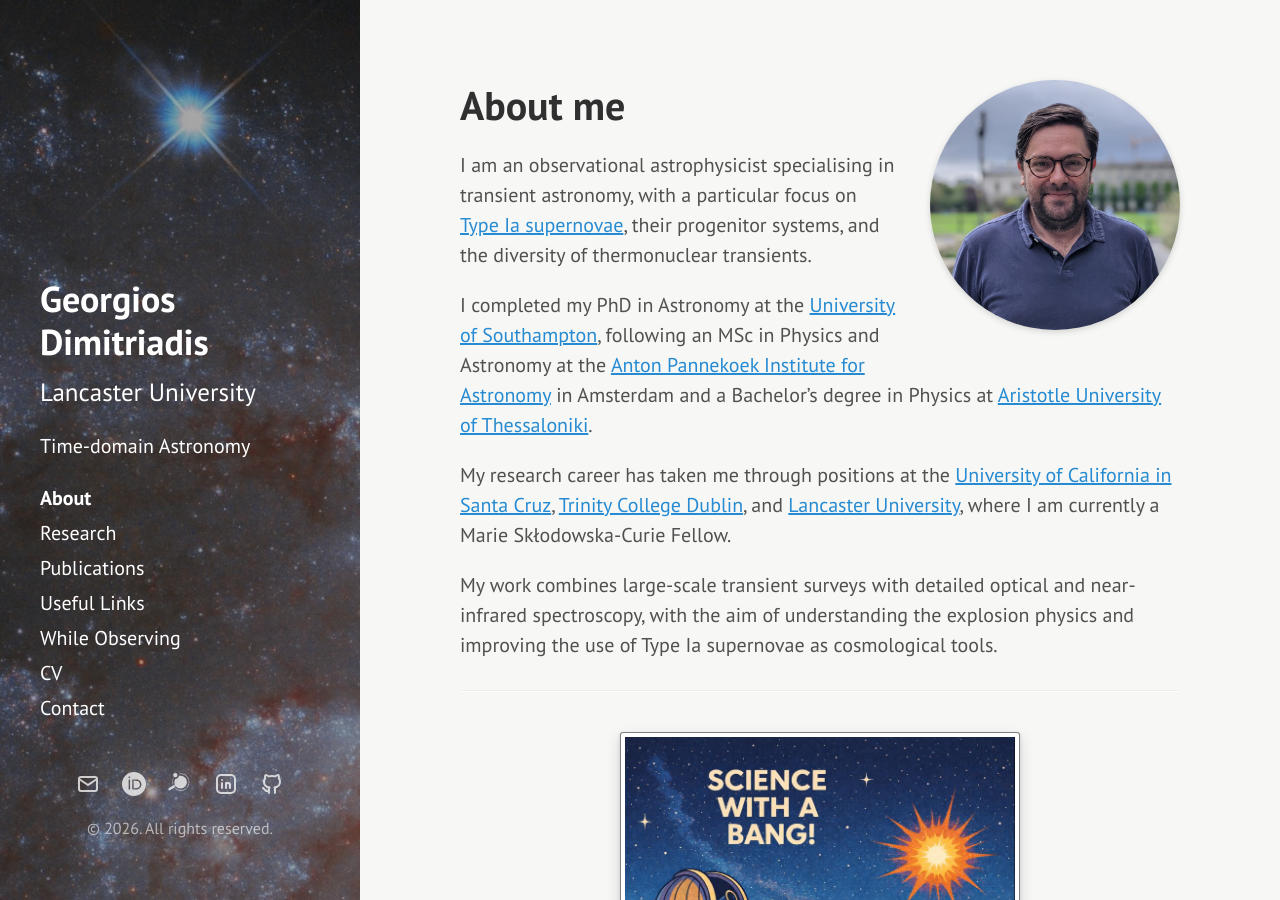
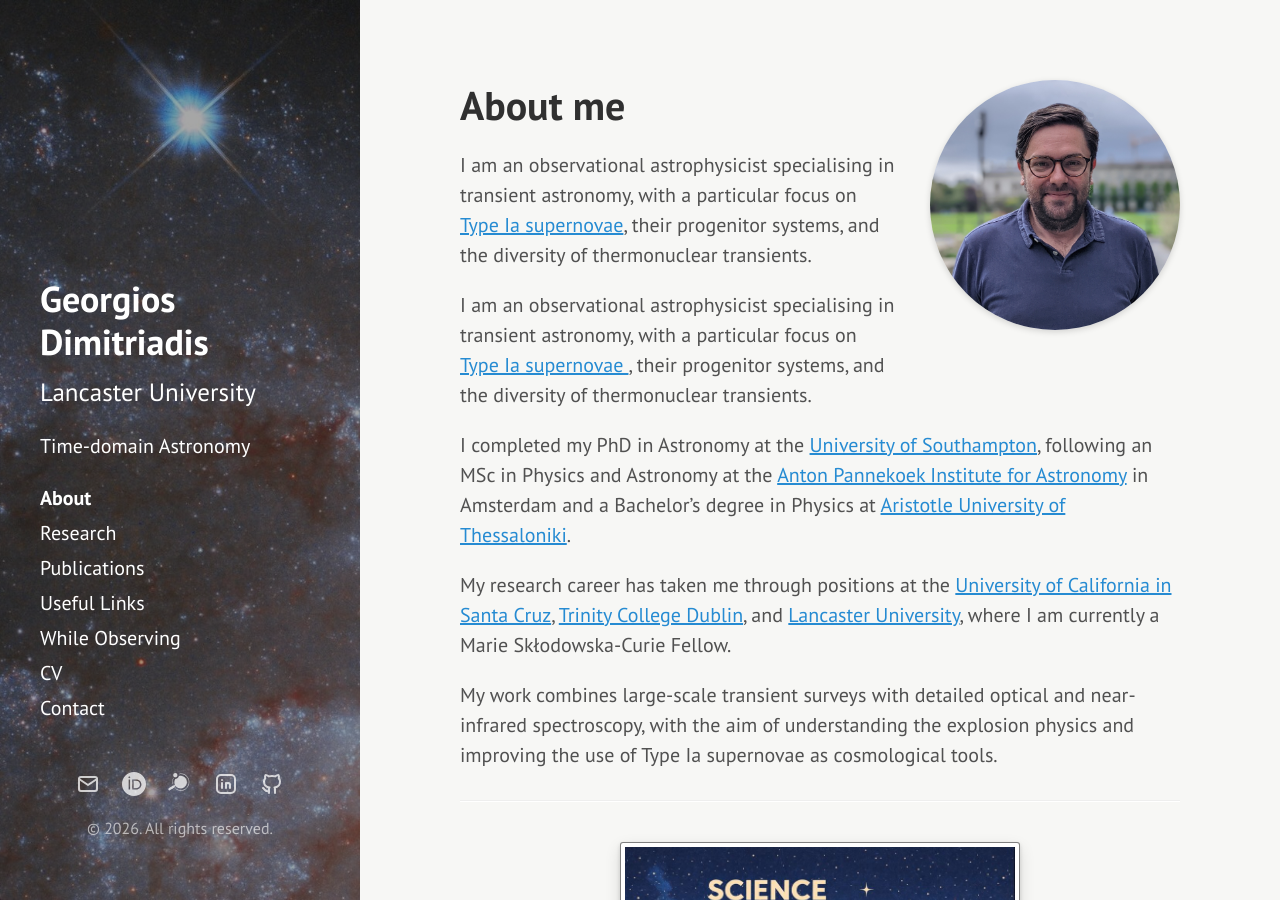
Before and after one commit to geodimitriadis/geodimitriadis.github.io, a Jekyll site: the page built from index.md, in a window 1280 px wide and 900 px high. Built offline with Jekyll 4.4.1, drawn with Linux system fonts in a browser that asks for light colours.

Commit message:
Add hyperlink for Type Ia supernovae in index.md
Updated the description to include a hyperlink for Type Ia supernovae.

```diff
--- a/index.md
+++ b/index.md
@@ -9,6 +9,10 @@ title: About me
   class="profile-photo profile-photo-right">
 
 I am an observational astrophysicist specialising in transient astronomy, with a particular focus on [Type Ia supernovae](https://www.youtube.com/watch?v=jlqnKu82UxU), their progenitor systems, and the diversity of thermonuclear transients.
+
+I am an observational astrophysicist specialising in transient astronomy, with a particular focus on <a href="https://www.youtube.com/watch?v=jlqnKu82UxU" target="_blank" rel="noopener noreferrer">
+Type Ia supernovae
+</a>, their progenitor systems, and the diversity of thermonuclear transients.
 
 I completed my PhD in Astronomy at the [University of Southampton](https://www.southampton.ac.uk/research/institutes-centres/astronomy-group), following an MSc in Physics and Astronomy at the [Anton Pannekoek Institute for Astronomy](https://api.uva.nl/) in Amsterdam and a Bachelor’s degree in Physics at [Aristotle University of Thessaloniki](https://www.physics.auth.gr/en/home/).
 
```
